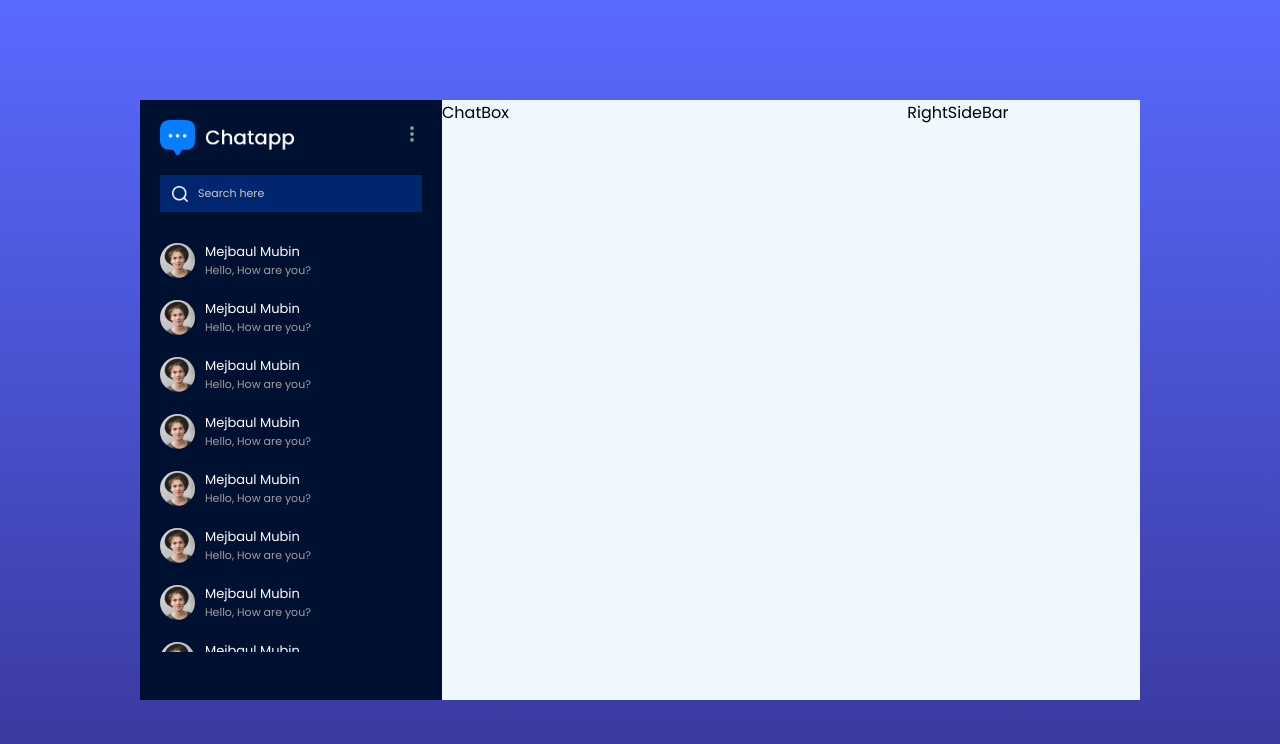
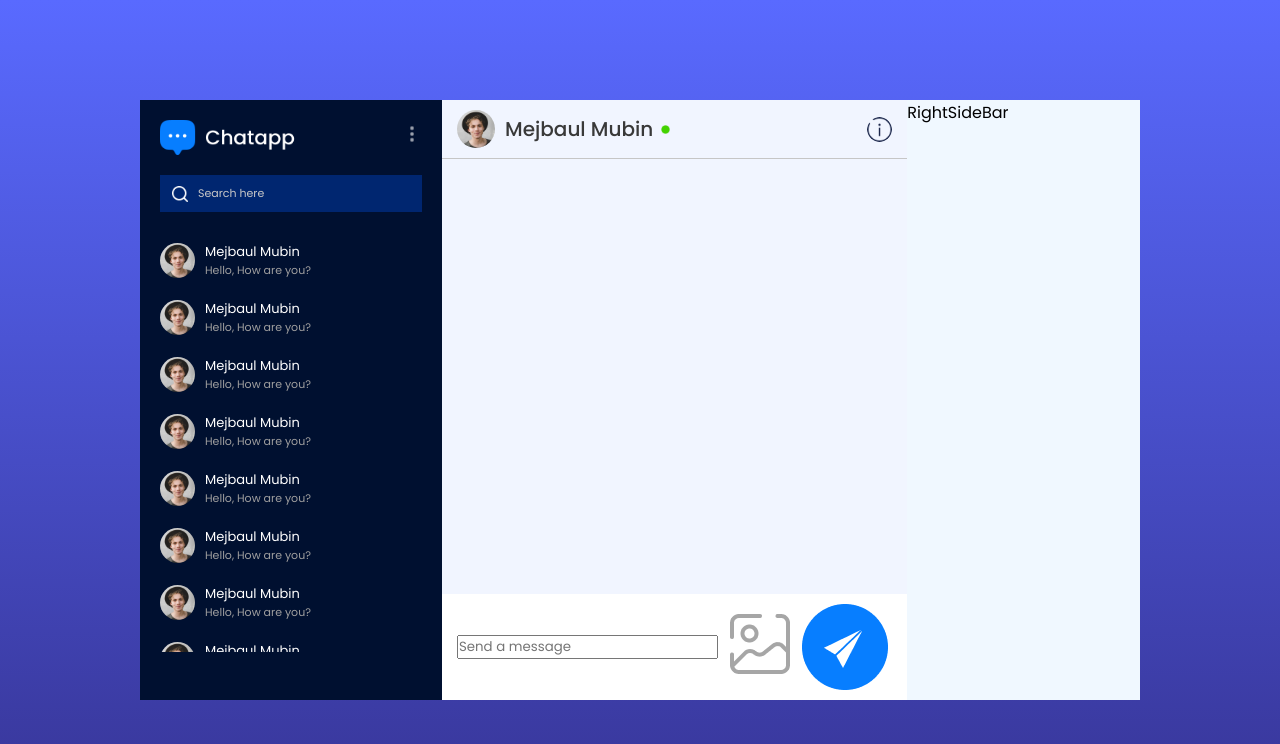
Before and after one commit to mejbaulmubin786/Full-Stack-Real-time-Chat-Application, a React (Vite) app: page /chat in a window 1280 px wide. Shown: the top 744 px of the page. Built offline with nearby package versions, Linux system fonts and the light colour scheme.

Commit message:
chatbox file update

```diff
--- a/src/components/chatBox/ChatBox.css
+++ b/src/components/chatBox/ChatBox.css
@@ -0,0 +1,49 @@
+.chat-box{
+    height: 75vh;
+    position: relative;
+    background-color: #f1f5ff;
+}
+
+.chat-user{
+    padding: 10px 15px;
+    display: flex;
+    align-items: center;
+    gap: 10px;
+    border-bottom: 1px solid #c6c6c6;
+}
+
+.chat-user img{
+    width: 25px;
+    border-radius: 50%;
+}
+
+.chat-user img:first-child{
+    width: 38px;
+    aspect-ratio: 1/1;
+}
+
+.chat-user p{
+    flex: 1;
+    font-weight: 500;
+    font-size: 20px;
+    color: #393939;
+    display: flex;
+    align-items: center;
+    gap: 5px;
+}
+
+img.dot{
+    width: 15px !important;
+}
+
+.chat-input{
+    display: flex;
+    align-items: center;
+    gap: 12px;
+    padding: 10px 15px;
+    background: white;
+    position: absolute;
+    bottom: 0;
+    left: 0;
+    right: 0;
+}
--- a/src/components/chatBox/ChatBox.jsx
+++ b/src/components/chatBox/ChatBox.jsx
@@ -1,9 +1,24 @@
 import React from 'react'
 import './ChatBox.css'
+import assets from '../../assets/assets'
 
 const ChatBox = () => {
   return (
-    <div>ChatBox</div>
+    <div className='chat-box'>
+      <div className="chat-user">
+        <img src={assets.profile_img} alt="" />
+        <p>Mejbaul  Mubin<img className='dot' src={assets.green_dot} alt="" /></p>
+        <img src={assets.help_icon} className='help' alt="" />
+      </div>
+      <div className="chat-input">
+        <input type="text" placeholder='Send a message'/>
+        <input type="file" name="" id="image" accept='image/png, image/jpeg' hidden/>
+        <label htmlFor="image">
+          <img src={assets.gallery_icon} alt="" />
+        </label>
+        <img src={assets.send_button} alt="" />
+      </div>
+    </div>
   )
 }
 
```
